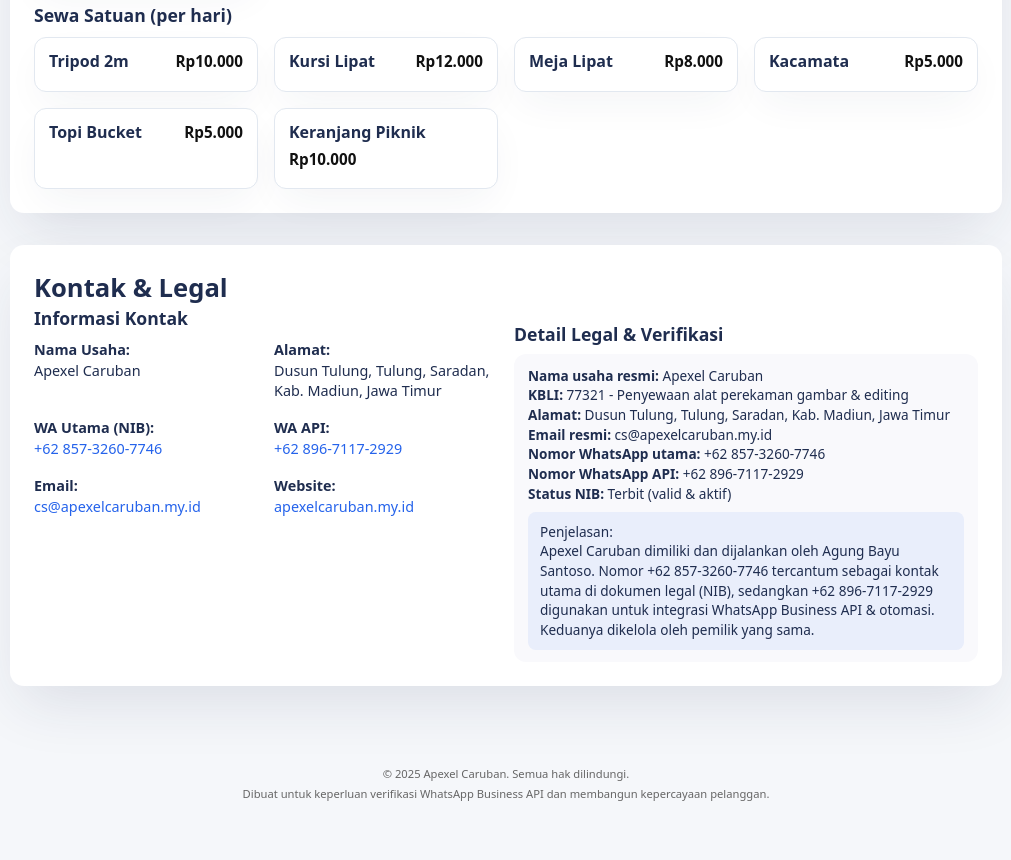
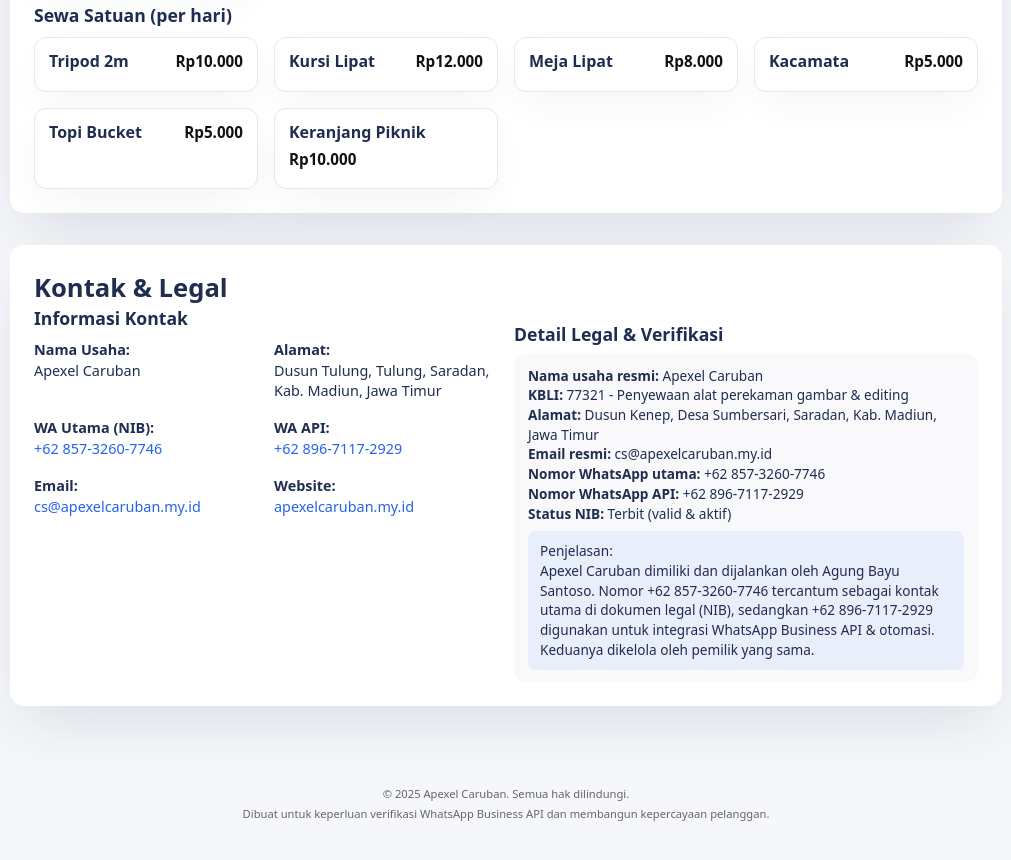
Before and after one commit to apexelcaruban/apexelcaruban, a plain HTML site: page index.html in a window 1280 px wide. Shown: the part 1193-2053 px from the top of the page, without its empty margins (134-1145 px from the left). Drawn offline with Linux system fonts and the light colour scheme.

```diff
--- a/index.html
+++ b/index.html
@@ -433,7 +433,7 @@
             <ul style="list-style:none; padding:0; margin:0;">
               <li><strong>Nama usaha resmi:</strong> Apexel Caruban</li>
               <li><strong>KBLI:</strong> 77321 - Penyewaan alat perekaman gambar & editing</li>
-              <li><strong>Alamat:</strong> Dusun Tulung, Tulung, Saradan, Kab. Madiun, Jawa Timur</li>
+              <li><strong>Alamat:</strong> Dusun Kenep, Desa Sumbersari, Saradan, Kab. Madiun, Jawa Timur</li>
               <li><strong>Email resmi:</strong> cs@apexelcaruban.my.id</li>
               <li><strong>Nomor WhatsApp utama:</strong> +62 857-3260-7746</li>
               <li><strong>Nomor WhatsApp API:</strong> +62 896-7117-2929</li>
```
